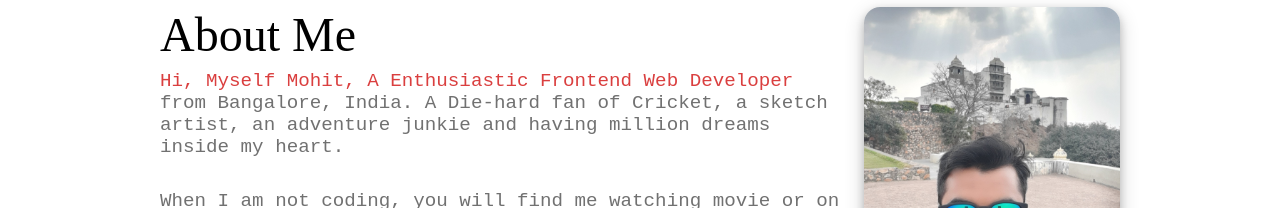
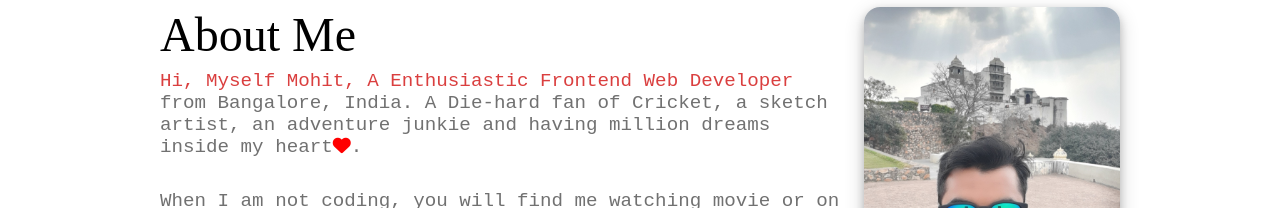
Before and after one commit to late-bloomer/my-sketches, a React (Create React App) app: page /my-sketches/about-me in a window 1280 px wide. Shown: the part 169-377 px from the top of the page. Built offline with nearby package versions, Linux system fonts and the light colour scheme.

Commit message:
heart added

```diff
--- a/src/components/about/About.css
+++ b/src/components/about/About.css
@@ -41,6 +41,11 @@
 .about-me-life{
     color: #da3f3f;
     font-size: 1.5rem;
+}
+
+.about-heart {
+    font-size: 18px;
+    color: red;
 }
 
 @media screen and (max-width: 1330px){
--- a/src/components/about/About.js
+++ b/src/components/about/About.js
@@ -12,7 +12,7 @@ export class About extends Component {
                         Hi, Myself Mohit,
                         A Enthusiastic Frontend Web Developer from Bangalore, India.
                         A Die-hard fan of Cricket, a sketch artist, an adventure junkie
-                        and having million dreams inside my heart.
+                        and having million dreams inside my heart<i className="fas fa-heart about-heart"></i>.
                     </div>
                     <div className="about-me-para about-me-para2">
                         When I am not coding, you will find me watching movie or on the
```
